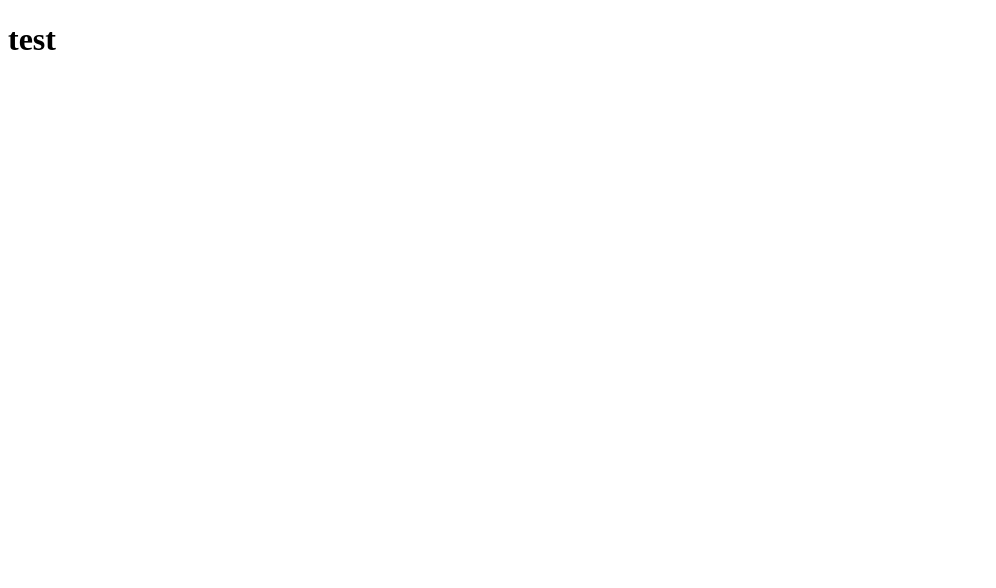
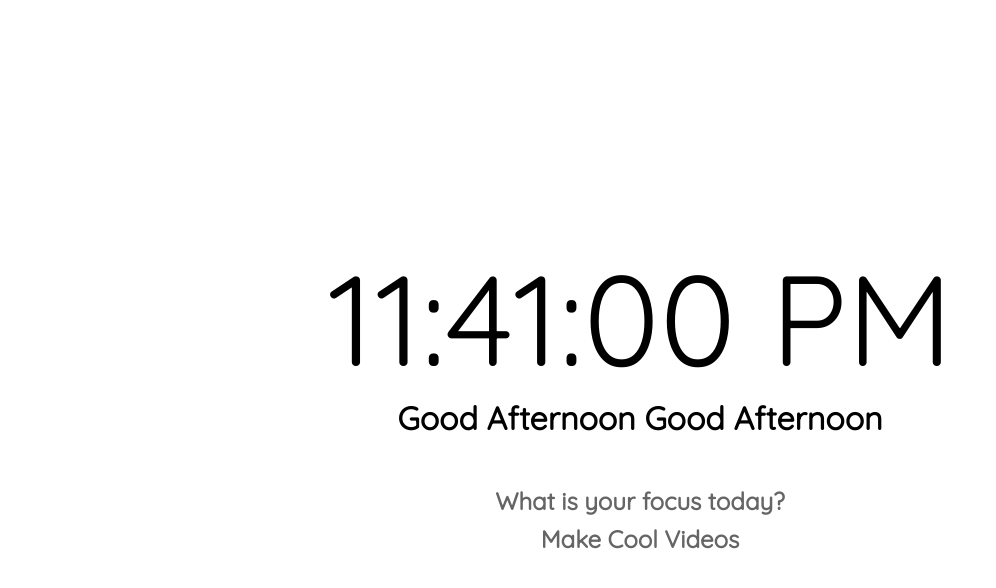
Before and after one commit to frazierr2/momentum_clone, a plain HTML site: page index.html in a window 1280 px wide. Shown: the whole page, without its empty margins (0-996 px from the left). Drawn offline with Linux system fonts and the light colour scheme.

Commit message:
starting of project, taking a break due to issue with js not finding id

```diff
--- a/index.html
+++ b/index.html
@@ -1,17 +1,27 @@
 <!DOCTYPE html>
 <html>
-
   <head>
     <meta charset="utf-8" />
-    <meta http-equiv="X-UA-Compatible" content="IE=edge">
+    <meta http-equiv="X-UA-Compatible" content="IE=edge" />
     <title>Momentum Clone</title>
-    <meta name="viewport" content="width=device-width, initial-scale=1">
+    <meta name="viewport" content="width=device-width, initial-scale=1" />
     <link rel="stylesheet" type="text/css" media="screen" href="styles.css" />
+    <link
+      rel="stylesheet"
+      href="https://fonts.googleapis.com/css?family=Quicksand&amp;display=swap"
+    />
     <script src="main.js"></script>
   </head>
+  <!-- Utilizing Local Storage, DOM manipulation, Time all insereted through JavaScript -->
+  <body>
+    <time id="time">11:41:00 PM</time>
 
-<body>
-    <h1>test</h1>
+    <h1>
+      <span id="greeting">Good Afternoon</span>
+      <span id="name" contenteditable="true">Good Afternoon</span>
+    </h1>
+
+    <h2>What is your focus today?</h2>
+    <h2 id="focus" contenteditable="true">Make Cool Videos</h2>
   </body>
-
 </html>
--- a/main.js
+++ b/main.js
@@ -0,0 +1,26 @@
+// Selecting DOM elements to manipulate
+const time = document.getElementById("time"),
+  greeting = document.getElementById("greeting"),
+  name = document.getElementById("name"),
+  focus = document.getElementById("focus");
+//Function to show time
+function showTime() {
+  let today = new Date(),
+    hour = today.getHours(),
+    min = today.getMinutes(),
+    seconds = today.getSeconds();
+
+  //Set AM or PM
+  const amOrPm = hour >= 12 ? "PM" : "AM";
+
+  //Format to 12 hours
+  hour = hour % 12 || 12;
+  console.log(time);
+  //Outputting time
+  time.innerHTML = `${hour} <span>:</span> ${min} <span>:</span> ${seconds}`;
+
+  setTimeout(showTime, 1000);
+}
+
+//Run
+showTime();
--- a/styles.css
+++ b/styles.css
@@ -0,0 +1,34 @@
+* {
+  box-sizing: border-box;
+  margin: 0;
+  padding: 0;
+}
+
+body {
+  font-family: "Quicksand", sans-serif;
+  display: flex;
+  flex-direction: column;
+  align-items: center;
+  justify-content: center;
+  text-align: center;
+  height: 100vh;
+  color: black;
+}
+
+#time {
+  font-size: 8rem;
+}
+
+h1 {
+  margin-bottom: 3rem;
+}
+h2 {
+  margin-bottom: 0.5rem;
+  opacity: 0.6;
+}
+
+@media (max-width: 700px) {
+  #time {
+    font-size: 6rem;
+  }
+}
```
Lines whose indentation alone changed are shown as unchanged.
